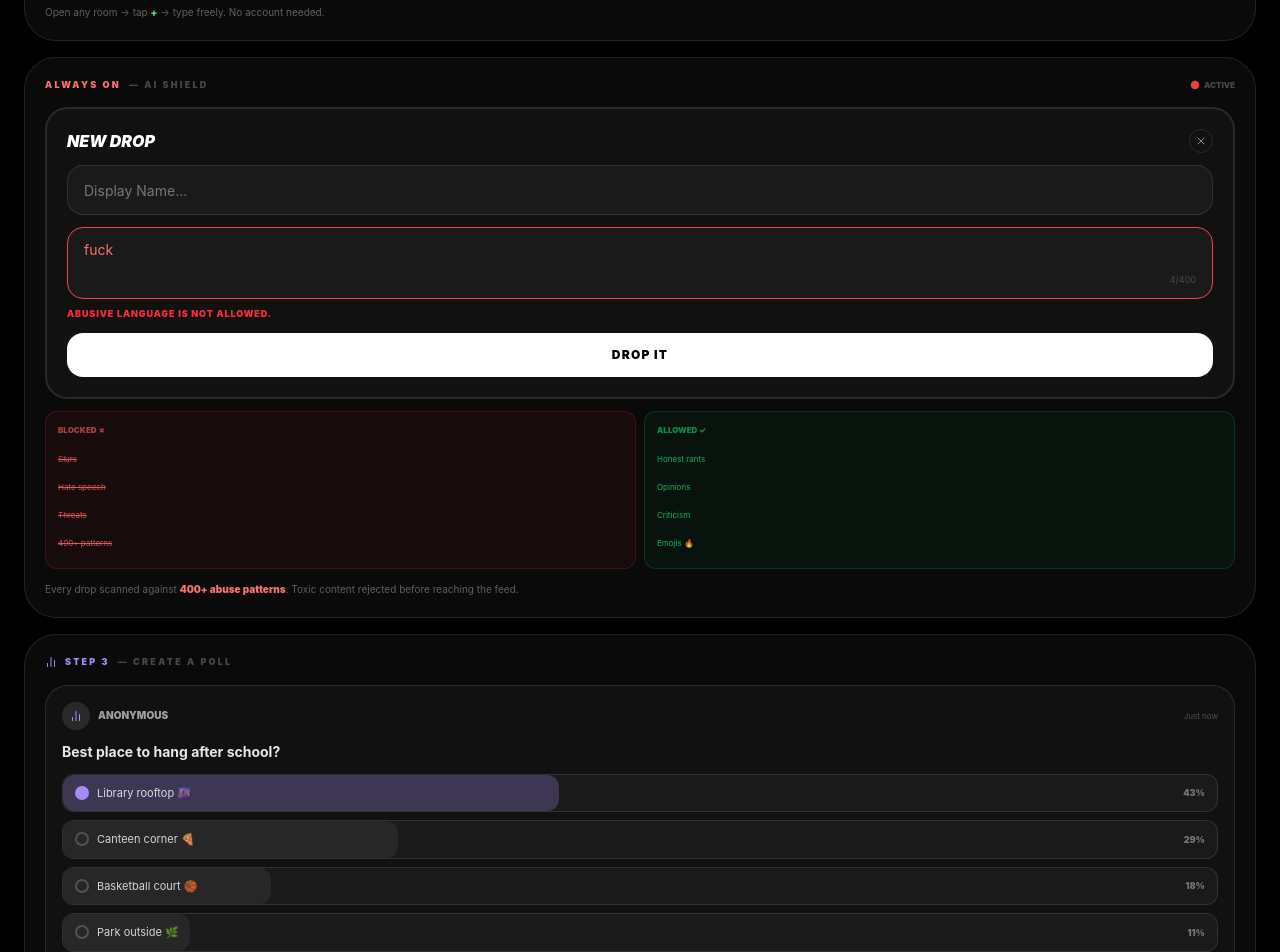
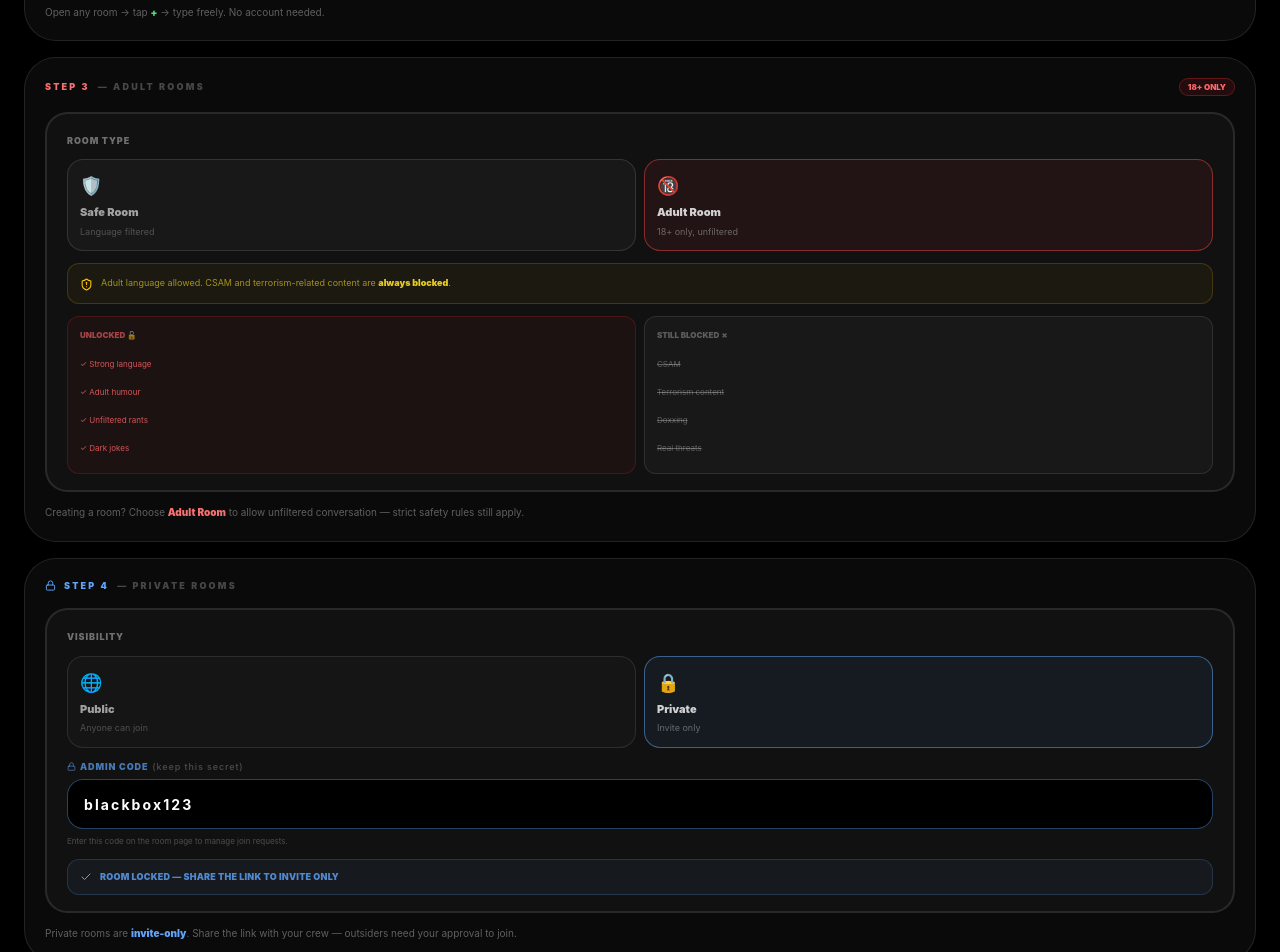
Before and after one commit to popcornholderr/blackbox-fronted, a Next.js app: page /intro in a window 1280 px wide. Shown: the part 1260-2212 px from the top of the page. Built offline with nearby package versions, Linux system fonts and the light colour scheme.

Commit message:
Update page.tsx

```diff
--- a/app/intro/page.tsx
+++ b/app/intro/page.tsx
@@ -2,10 +2,8 @@
 
 import { useRef, useState, useEffect, forwardRef, useCallback } from "react";
 import { motion, useInView, AnimatePresence } from "framer-motion";
-import { X, Copy, Check, ArrowLeft, BarChart2, Users, ShieldCheck } from "lucide-react";
-import { FaInstagram, FaLinkedin } from "react-icons/fa";
+import { X, Copy, Check, ArrowLeft, BarChart2, Users, ShieldCheck, Lock, ShieldAlert } from "lucide-react";
 import { useRouter } from "next/navigation";
-import Image from "next/image";
 
 /* ── primitives ─────────────────────────────────────────── */
 const Cursor = () => (
@@ -152,7 +150,210 @@ function PosterNewDrop() {
   );
 }
 
-/* ── POSTER 3: Moderation ───────────────────────────────── */
+/* ── POSTER 3: Adult Rooms ──────────────────────────────── */
+function PosterAdultRoom() {
+  const ref = useRef(null);
+  const inView = useInView(ref, { once: false, margin: "0px 0px -40px 0px" });
+  const [step, setStep] = useState(0);
+  useEffect(() => {
+    if (!inView) { setStep(0); return; }
+    const ts = [
+      setTimeout(() => setStep(1), 400),
+      setTimeout(() => setStep(2), 1200),
+      setTimeout(() => setStep(3), 2200),
+    ];
+    return () => ts.forEach(clearTimeout);
+  }, [inView]);
+
+  return (
+    <Card ref={ref as any}>
+      {/* subtle red shimmer */}
+      <motion.div
+        className="absolute inset-x-0 h-px pointer-events-none"
+        style={{ background: "linear-gradient(90deg, transparent 0%, #ef4444 50%, transparent 100%)", opacity: 0.2 }}
+        animate={{ top: ["10%", "90%", "10%"] }}
+        transition={{ duration: 4, repeat: Infinity, ease: "linear" }}
+      />
+      <div className="relative z-10">
+        <div className="flex items-center gap-2 mb-4">
+          <span className="text-[9px] font-black uppercase tracking-[0.25em] text-[#f87171]">Step 3</span>
+          <span className="text-[9px] font-black uppercase tracking-[0.25em] text-white/25">— Adult Rooms</span>
+          <span className="ml-auto text-[8px] font-black uppercase px-2 py-0.5 rounded-full border border-red-500/30 bg-red-500/10 text-red-400">18+ Only</span>
+        </div>
+
+        <div className="rounded-[1.4rem] border-2 border-white/10 overflow-hidden" style={{ background: "#111" }}>
+          <div className="px-5 pt-5 pb-4 flex flex-col gap-3">
+            <p className="text-[9px] font-black uppercase text-white/40 tracking-widest">Room Type</p>
+            <div className="grid grid-cols-2 gap-2">
+              {/* Safe Room */}
+              <motion.div
+                animate={step >= 1 ? { borderColor: "rgba(255,255,255,0.12)", background: "rgba(255,255,255,0.03)" } : {}}
+                className="flex flex-col items-start gap-1 p-3 rounded-2xl border border-white/10 bg-white/[0.02]"
+              >
+                <span className="text-lg">🛡️</span>
+                <span className="text-[11px] font-black text-white/60">Safe Room</span>
+                <span className="text-[9px] text-white/25">Language filtered</span>
+              </motion.div>
+              {/* Adult Room — animates to selected */}
+              <motion.div
+                animate={step >= 1
+                  ? { borderColor: "rgba(239,68,68,0.5)", background: "rgba(239,68,68,0.08)" }
+                  : { borderColor: "rgba(255,255,255,0.1)", background: "rgba(255,255,255,0.02)" }}
+                transition={{ duration: 0.4 }}
+                className="flex flex-col items-start gap-1 p-3 rounded-2xl border"
+              >
+                <span className="text-lg">🔞</span>
+                <span className="text-[11px] font-black text-white/80">Adult Room</span>
+                <span className="text-[9px] text-white/35">18+ only, unfiltered</span>
+              </motion.div>
+            </div>
+
+            {/* Warning banner */}
+            <AnimatePresence>
+              {step >= 2 && (
+                <motion.div
+                  initial={{ opacity: 0, y: -6 }} animate={{ opacity: 1, y: 0 }}
+                  className="flex items-start gap-2 p-3 rounded-xl border border-yellow-500/20 bg-yellow-500/5"
+                >
+                  <ShieldAlert size={13} className="text-yellow-400 shrink-0 mt-0.5" />
+                  <p className="text-[9px] text-yellow-300/60 leading-relaxed">Adult language allowed. CSAM and terrorism-related content are <span className="text-yellow-300/90 font-black">always blocked</span>.</p>
+                </motion.div>
+              )}
+            </AnimatePresence>
+
+            {/* What's different */}
+            <AnimatePresence>
+              {step >= 3 && (
+                <motion.div initial={{ opacity: 0, y: 6 }} animate={{ opacity: 1, y: 0 }} className="grid grid-cols-2 gap-2">
+                  <div className="rounded-xl p-3 border border-red-500/20 bg-red-500/[0.05]">
+                    <p className="text-[8px] font-black uppercase text-red-400/60 mb-2">Unlocked 🔓</p>
+                    {["Strong language", "Adult humour", "Unfiltered rants", "Dark jokes"].map((w, i) => (
+                      <motion.div key={w} initial={{ opacity: 0 }} animate={{ opacity: 1 }} transition={{ delay: i * 0.07 }} className="mb-1">
+                        <span className="text-[8px] text-red-400/80">✓ {w}</span>
+                      </motion.div>
+                    ))}
+                  </div>
+                  <div className="rounded-xl p-3 border border-white/10 bg-white/[0.03]">
+                    <p className="text-[8px] font-black uppercase text-white/30 mb-2">Still Blocked ✗</p>
+                    {["CSAM", "Terrorism content", "Doxxing", "Real threats"].map((w, i) => (
+                      <motion.div key={w} initial={{ opacity: 0 }} animate={{ opacity: 1 }} transition={{ delay: 0.25 + i * 0.07 }} className="mb-1">
+                        <span className="text-[8px] text-white/30 line-through">{w}</span>
+                      </motion.div>
+                    ))}
+                  </div>
+                </motion.div>
+              )}
+            </AnimatePresence>
+          </div>
+        </div>
+
+        <p className="text-[10px] text-white/35 mt-3 leading-relaxed">
+          Creating a room? Choose <span className="text-[#f87171] font-black">Adult Room</span> to allow unfiltered conversation — strict safety rules still apply.
+        </p>
+      </div>
+    </Card>
+  );
+}
+
+/* ── POSTER 4: Private Rooms ────────────────────────────── */
+function PosterPrivateRoom() {
+  const ref = useRef(null);
+  const inView = useInView(ref, { once: false, margin: "0px 0px -40px 0px" });
+  const [step, setStep] = useState(0);
+  const [typedCode, setTypedCode] = useState("");
+  const code = "blackbox123";
+
+  useEffect(() => {
+    if (!inView) { setStep(0); setTypedCode(""); return; }
+    const ts = [
+      setTimeout(() => setStep(1), 400),
+      setTimeout(() => setStep(2), 1100),
+      setTimeout(() => setStep(3), 2000),
+      setTimeout(() => setStep(4), 3200),
+    ];
+    return () => ts.forEach(clearTimeout);
+  }, [inView]);
+
+  useEffect(() => {
+    if (step < 3) { setTypedCode(""); return; }
+    let i = 0;
+    const iv = setInterval(() => { i++; setTypedCode(code.slice(0, i)); if (i >= code.length) clearInterval(iv); }, 80);
+    return () => clearInterval(iv);
+  }, [step]);
+
+  return (
+    <Card ref={ref as any}>
+      <div className="flex items-center gap-2 mb-4">
+        <Lock size={11} className="text-[#60a5fa]" />
+        <span className="text-[9px] font-black uppercase tracking-[0.25em] text-[#60a5fa]">Step 4</span>
+        <span className="text-[9px] font-black uppercase tracking-[0.25em] text-white/25">— Private Rooms</span>
+      </div>
+
+      <div className="rounded-[1.4rem] border-2 border-white/10 overflow-hidden" style={{ background: "#111" }}>
+        <div className="px-5 pt-5 pb-4 flex flex-col gap-3">
+          <p className="text-[9px] font-black uppercase text-white/40 tracking-widest">Visibility</p>
+          <div className="grid grid-cols-2 gap-2">
+            {/* Public */}
+            <div className="flex flex-col items-start gap-1 p-3 rounded-2xl border border-white/10 bg-white/[0.02]">
+              <span className="text-lg">🌐</span>
+              <span className="text-[11px] font-black text-white/60">Public</span>
+              <span className="text-[9px] text-white/25">Anyone can join</span>
+            </div>
+            {/* Private — animates to selected */}
+            <motion.div
+              animate={step >= 1
+                ? { borderColor: "rgba(96,165,250,0.5)", background: "rgba(96,165,250,0.07)" }
+                : { borderColor: "rgba(255,255,255,0.1)", background: "rgba(255,255,255,0.02)" }}
+              transition={{ duration: 0.4 }}
+              className="flex flex-col items-start gap-1 p-3 rounded-2xl border"
+            >
+              <span className="text-lg">🔒</span>
+              <span className="text-[11px] font-black text-white/80">Private</span>
+              <span className="text-[9px] text-white/35">Invite only</span>
+            </motion.div>
+          </div>
+
+          {/* Admin code field */}
+          <AnimatePresence>
+            {step >= 2 && (
+              <motion.div initial={{ opacity: 0, y: -6 }} animate={{ opacity: 1, y: 0 }}>
+                <p className="text-[9px] font-black uppercase text-[#60a5fa]/70 tracking-widest mb-1.5 flex items-center gap-1">
+                  <Lock size={9} /> Admin Code <span className="text-white/25 normal-case font-medium">(keep this secret)</span>
+                </p>
+                <motion.div
+                  animate={step >= 3 ? { borderColor: "rgba(96,165,250,0.4)" } : { borderColor: "rgba(255,255,255,0.1)" }}
+                  className="rounded-2xl border px-4 py-3 bg-black"
+                >
+                  <span className="text-sm font-bold tracking-[0.15em] text-white">
+                    {typedCode || <span className="text-white/20 tracking-normal font-normal">E.g. blackbox123</span>}
+                    {step >= 3 && typedCode.length < code.length && <Cursor />}
+                  </span>
+                </motion.div>
+                <p className="text-[8px] text-white/25 mt-1.5">Enter this code on the room page to manage join requests.</p>
+              </motion.div>
+            )}
+          </AnimatePresence>
+
+          {/* Confirmed state */}
+          <AnimatePresence>
+            {step >= 4 && (
+              <motion.div initial={{ opacity: 0, y: 4 }} animate={{ opacity: 1, y: 0 }} className="flex items-center gap-2 px-3 py-2.5 rounded-xl border border-[#60a5fa]/20 bg-[#60a5fa]/[0.06]">
+                <Check size={12} className="text-[#60a5fa] shrink-0" />
+                <p className="text-[9px] font-black uppercase text-[#60a5fa]/80 tracking-wide">Room locked — share the link to invite only</p>
+              </motion.div>
+            )}
+          </AnimatePresence>
+        </div>
+      </div>
+
+      <p className="text-[10px] text-white/35 mt-3 leading-relaxed">
+        Private rooms are <span className="text-[#60a5fa] font-black">invite-only</span>. Share the link with your crew — outsiders need your approval to join.
+      </p>
+    </Card>
+  );
+}
+
+/* ── POSTER 5: Moderation ───────────────────────────────── */
 function PosterModeration() {
   const ref = useRef(null);
   const inView = useInView(ref, { once: false, margin: "0px 0px -40px 0px" });
@@ -227,7 +428,7 @@ function PosterModeration() {
   );
 }
 
-/* ── POSTER 4: Polls ────────────────────────────────────── */
+/* ── POSTER 6: Polls ────────────────────────────────────── */
 function PosterPolls() {
   const ref = useRef(null);
   const inView = useInView(ref, { once: false, margin: "0px 0px -40px 0px" });
@@ -243,7 +444,7 @@ function PosterPolls() {
     <Card ref={ref as any}>
       <div className="flex items-center gap-2 mb-4">
         <BarChart2 size={12} className="text-[#a78bfa]" />
-        <span className="text-[9px] font-black uppercase tracking-[0.25em] text-[#a78bfa]">Step 3</span>
+        <span className="text-[9px] font-black uppercase tracking-[0.25em] text-[#a78bfa]">Step 5</span>
         <span className="text-[9px] font-black uppercase tracking-[0.25em] text-white/25">— Create a Poll</span>
       </div>
       <div className="rounded-[1.4rem] border border-white/10 p-4" style={{ background: "#111" }}>
@@ -278,53 +479,10 @@ function PosterPolls() {
   );
 }
 
-/* ── Developer Profile ──────────────────────────────────── */
-function DevProfile() {
-  const ref = useRef(null);
-  const inView = useInView(ref, { once: true, margin: "0px 0px -40px 0px" });
-  return (
-    <motion.div ref={ref} initial={{ opacity: 0, y: 20 }} animate={inView ? { opacity: 1, y: 0 } : {}} transition={{ duration: 0.5 }}
-      className="mx-6 rounded-[2.5rem] overflow-hidden border border-white/10 shadow-[0_0_50px_rgba(250,201,246,0.08)]" style={{ background: "#0a0a0a" }}>
-      <div className="flex flex-col items-center text-center p-8">
-        <div className="relative w-28 h-28 mb-5">
-          <div className="absolute inset-0 bg-[#fac9f6] rounded-[2.5rem] blur-2xl opacity-20 animate-pulse" />
-          <img src="/me.jpeg" alt="Daksh Vasani" className="w-full h-full object-cover rounded-[2.5rem] border-2 border-[#fac9f6] relative z-10" />
-        </div>
-        <h2 className="text-2xl font-black tracking-tighter uppercase italic text-white mb-1">Daksh Vasani</h2>
-        <p className="text-[10px] font-bold text-[#fac9f6] uppercase tracking-[0.3em] mb-6">Founder & Architect</p>
-        <div className="space-y-3 w-full mb-6">
-          <div className="p-4 bg-white/5 rounded-2xl border border-white/5 flex items-start gap-3 text-left">
-            <ShieldCheck className="text-[#fac9f6] shrink-0 mt-0.5" size={18} />
-            <div>
-              <p className="text-[11px] font-black uppercase text-white/90">Anonymous & Safe</p>
-              <p className="text-[9px] text-white/40 mt-1 leading-relaxed">Built to let students voice out without fear. AI filters block toxicity in real-time.</p>
-            </div>
-          </div>
-          <div className="relative w-full h-36 rounded-3xl overflow-hidden border border-white/10">
-            <div className="absolute inset-0 bg-gradient-to-br from-[#fac9f6]/20 via-[#eab4ff]/20 to-[#f3d1ff]/20 blur-2xl animate-pulse" />
-            <img src="/censor.png" alt="" className="w-full h-full object-cover relative z-10" />
-            <div className="absolute inset-0 bg-black/30 backdrop-blur-[2px] z-20" />
-            <div className="absolute bottom-3 left-4 z-30">
-              <p className="text-[10px] font-black uppercase text-white/80 tracking-widest">AI MODERATION ACTIVE</p>
-              <p className="text-[8px] text-white/40">Real-time censorship engine</p>
-            </div>
-          </div>
-        </div>
-        <div className="flex gap-3 w-full">
-          <a href="https://www.linkedin.com/in/daksh-vasani/" target="_blank" rel="noreferrer" className="flex-1 flex items-center justify-center p-4 bg-[#0077b5]/10 border border-[#0077b5]/20 rounded-2xl text-[#0077b5]"><FaLinkedin size={18} /></a>
-          <a href="https://www.instagram.com/wasitreallydaksh" target="_blank" rel="noreferrer" className="flex-1 flex items-center justify-center p-4 bg-pink-500/10 border border-pink-500/20 rounded-2xl text-pink-500"><FaInstagram size={18} /></a>
-        </div>
-        <p className="mt-6 text-[8px] font-black text-white/20 uppercase tracking-widest">© 2026 Black Box Protocol</p>
-      </div>
-    </motion.div>
-  );
-}
-
 /* ── PAGE ───────────────────────────────────────────────── */
 export default function IntroPage() {
   const router = useRouter();
 
-  // Touch swipe state — tracked on the scroll container
   const touchStartXRef = useRef(0);
   const touchStartYRef = useRef(0);
   const [swiping, setSwiping] = useState(false);
@@ -348,9 +506,8 @@ export default function IntroPage() {
   const handleTouchMove = useCallback((e: React.TouchEvent) => {
     const dx = e.touches[0].clientX - touchStartXRef.current;
     const dy = Math.abs(e.touches[0].clientY - touchStartYRef.current);
-    // Only track horizontal swipes (not vertical scrolling)
     if (dy > 20 && !swiping) return;
-    if (dx < 0) { // left swipe only
+    if (dx < 0) {
       setSwiping(true);
       setSwipeX(dx);
     }
@@ -367,7 +524,6 @@ export default function IntroPage() {
 
   return (
     <div className="relative min-h-screen bg-black overflow-hidden">
-      {/* Swipe-away overlay — shows as page slides left */}
       <AnimatePresence>
         {leaving && (
           <motion.div
@@ -379,7 +535,6 @@ export default function IntroPage() {
         )}
       </AnimatePresence>
 
-      {/* Main scrollable content — shifts left as user swipes */}
       <motion.div
         className="min-h-screen pb-24"
         style={{
@@ -398,7 +553,6 @@ export default function IntroPage() {
           <h1 className="text-2xl font-black tracking-tighter">
             B<span style={{ display: 'inline-block', transform: 'scaleX(-1)' }}>L</span>ACK BOX
           </h1>
-          {/* Enter app button */}
           <button
             onClick={navigateHome}
             className="ml-auto flex items-center gap-1.5 text-[10px] font-black uppercase tracking-widest text-[#fac9f6] border border-[#fac9f6]/30 rounded-full px-3 py-1.5 active:scale-95 transition-transform"
@@ -452,12 +606,11 @@ export default function IntroPage() {
         <div className="px-6 flex flex-col gap-4">
           <PosterCreateRoom onCreateRoom={() => { sessionStorage.setItem('hasSeenIntro', 'true'); router.push('/?action=create'); }} />
           <PosterNewDrop />
+          <PosterAdultRoom />
+          <PosterPrivateRoom />
           <PosterModeration />
           <PosterPolls />
         </div>
-
-        <SectionLabel text="The Builder" />
-        <DevProfile />
 
         {/* Bottom CTA */}
         <div className="px-6 mt-8 pb-8">
```
